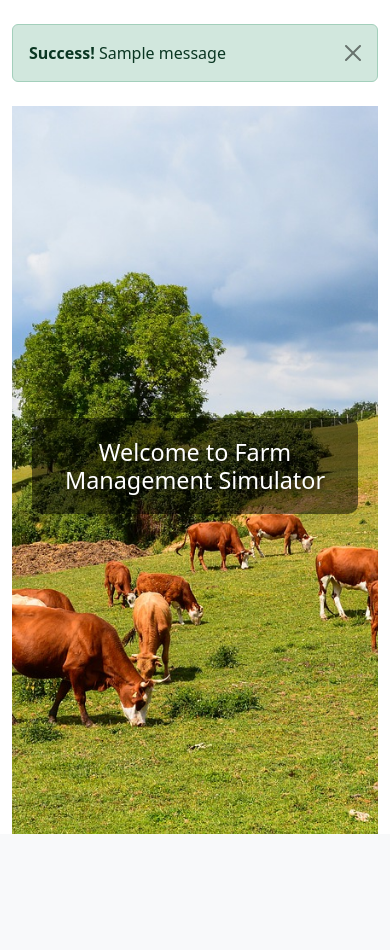
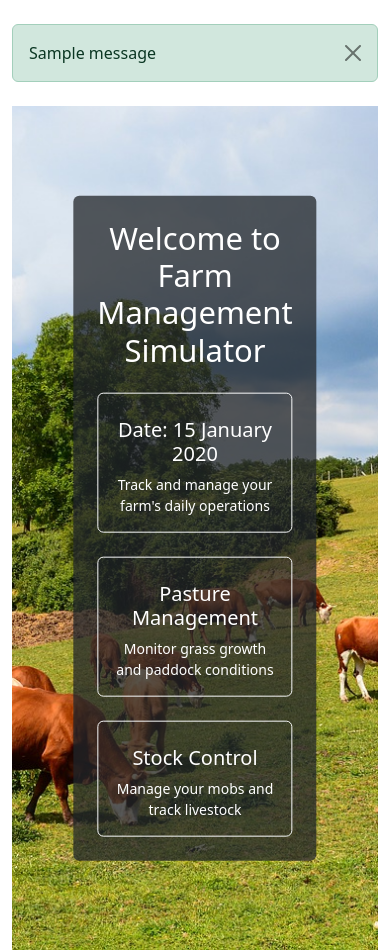
Before and after one commit to Wei-Liu-1161456/fms, a Python web app: template templates/home.html in a window 390 px wide. Shown: the part 143-1093 px from the top of the page. Before the commit the page ends 977 px from the top, so only its background shows below. Run offline with Jinja, Linux system fonts and the light colour scheme; the template is opened without the code that fills it: most values are stand-ins (such as "Sample title", 1, 10 or a date in 2020); one stand-in notice (Sample message) is shown.

Commit message:
Optimizing
Optimizing code, comments, and remove the ID from the UI when add and edit the paddocks.
add new brief description for home page

```diff
--- a/templates/base.html
+++ b/templates/base.html
@@ -4,12 +4,16 @@
     <meta charset="utf-8" />
     <meta name="viewport" content="width=device-width, initial-scale=1.0">
     <title>{% block title %}{% endblock %}</title>
+    <!-- Linking Bootstrap CSS -->
     <link href="https://cdn.jsdelivr.net/npm/bootstrap@5.3.3/dist/css/bootstrap.min.css" rel="stylesheet" integrity="sha384-QWTKZyjpPEjISv5WaRU9OFeRpok6YctnYmDr5pNlyT2bRjXh0JMhjY6hW+ALEwIH" crossorigin="anonymous">
 </head>
 <body>
+    <!-- Main Navbar -->
     <nav class="navbar navbar-expand-lg navbar-light bg-light">
         <div class="container">
+            <!-- Brand Name -->
             <span class="navbar-brand fs-2 fw-bold text-success">Farm Management Simulator</span>
+            <!-- Display Current Date or Fallback -->
             <span class="text-primary fw-bold">
                 {% if get_date() %}
                     Current Date: {{ get_date().strftime('%d %B %Y') }}
@@ -19,13 +23,18 @@
             </span>
         </div>
     </nav>
+
+    <!-- Secondary Navigation Bar -->
     <nav class="navbar navbar-expand-lg navbar-light bg-light">
         <div class="container">
+            <!-- Navbar Toggle for mobile view -->
             <button class="navbar-toggler" type="button" data-bs-toggle="collapse" data-bs-target="#navbarNav" aria-controls="navbarNav" aria-expanded="false" aria-label="Toggle navigation">
                 <span class="navbar-toggler-icon"></span>
             </button>
+            <!-- Collapsible navigation menu -->
             <div class="collapse navbar-collapse" id="navbarNav">
                 <ul class="navbar-nav">
+                    <!-- Navigation links with conditional active class based on request endpoint -->
                     <li class="nav-item">
                         <a class="nav-link {{ 'active bg-success text-white fw-bold' if request.endpoint == 'home' else '' }}" href="{{ url_for('home') }}">Home</a>
                     </li>
@@ -33,7 +42,7 @@
                         <a class="nav-link {{ 'active bg-success text-white fw-bold' if request.endpoint == 'mobs' else '' }}" href="{{ url_for('mobs') }}">Mobs</a>
                     </li>
                     <li class="nav-item">
-                      <a class="nav-link {{ 'active bg-success text-white fw-bold' if request.endpoint == 'stock' else '' }}" href="{{ url_for('stock') }}">Stock</a>
+                        <a class="nav-link {{ 'active bg-success text-white fw-bold' if request.endpoint == 'stock' else '' }}" href="{{ url_for('stock') }}">Stock</a>
                     </li>
                     <li class="nav-item">
                         <a class="nav-link {{ 'active bg-success text-white fw-bold' if request.endpoint == 'paddocks' else '' }}" href="{{ url_for('paddocks') }}">Paddocks</a>
@@ -46,14 +55,16 @@
         </div>
     </nav>
 
-
-    <!-- Alert messages -->
+   <!-- Flash messages (alerts) -->
     <div class="container mt-4">
         {% with messages = get_flashed_messages(with_categories=true) %}
             {% if messages %}
+                <!-- Loop through flash messages and display them -->
                 {% for category, message in messages %}
-                    <div class="alert alert-{{ category }} alert-dismissible fade show" role="alert">
-                        <strong>{{ 'Error!' if category == 'error' else 'Success!' }}</strong> {{ message }}
+                    <div class="alert alert-success alert-dismissible fade show" role="alert">
+                        <!-- Simply display the message without category-specific header -->
+                        {{ message }}
+                        <!-- Close button for the alert -->
                         <button type="button" class="btn-close" data-bs-dismiss="alert" aria-label="Close"></button>
                     </div>
                 {% endfor %}
@@ -61,10 +72,12 @@
         {% endwith %}
     </div>
 
+    <!-- Content block for extending pages -->
     <div class="container mt-4">
         {% block content %}{% endblock %}
     </div>
 
+    <!-- Bootstrap JS bundle -->
     <script src="https://cdn.jsdelivr.net/npm/bootstrap@5.3.3/dist/js/bootstrap.bundle.min.js" integrity="sha384-YvpcrYf0tY3lHB60NNkmXc5s9fDVZLESaAA55NDzOxhy9GkcIdslK1eN7N6jIeHz" crossorigin="anonymous"></script>
 </body>
 </html>
--- a/templates/home.html
+++ b/templates/home.html
@@ -1,47 +1,47 @@
 {% extends "base.html" %}
+
 {% block title %}FMS - Home{% endblock %}
+
 {% block content %}
+<!-- Hero section with background image -->
+<div class="position-relative overflow-hidden" style="height: 100vh;">
+    <!-- Background image -->
+    <img src="{{ url_for('static', filename='cow-5287350_1280.jpg') }}" class="w-100 h-100" style="object-fit: cover;" alt="Farm landscape">
 
-<style>
-    .full-screen-image {
-        position: relative;
-        height: calc(100vh - 116px); /* Adjust this value based on your navbar height */
-        overflow: hidden;
-    }
-    .full-screen-image img {
-        width: 100%;
-        height: 100%;
-        object-fit: cover;
-    }
-    .centered-text {
-        position: absolute;
-        top: 50%;
-        left: 50%;
-        transform: translate(-50%, -50%);
-        text-align: center;
-        width: 100%;
-        padding: 20px;
-    }
-    .welcome-text {
-        font-size: 3vw;
-        color: #ffffff;
-        text-shadow: 2px 2px 4px rgba(0,0,0,0.7);
-        background-color: rgba(0,0,0,0.5);
-        padding: 20px;
-        border-radius: 10px;
-    }
-    @media (max-width: 768px) {
-        .welcome-text {
-            font-size: 6vw;
-        }
-    }
-</style>
+    <!-- Centered content overlay -->
+    <div class="position-absolute top-50 start-50 translate-middle text-center text-white p-4 rounded bg-dark bg-opacity-75" style="max-width: 800px;">
+        <h1 class="display-5 mb-4">Welcome to Farm Management Simulator</h1>
 
-<div class="full-screen-image">
-    <img src="{{ url_for('static', filename='cow-5287350_1280.jpg') }}" alt="Farm landscape">
-    <div class="centered-text">
-        <h1 class="welcome-text">Welcome to Farm Management Simulator</h1>
+        <!-- Introduction cards -->
+        <div class="row g-4 justify-content-center">
+            <div class="col-lg-4 col-md-6">
+                <div class="card h-100 bg-transparent border-light text-white">
+                    <div class="card-body d-flex flex-column">
+                        <i class="bi bi-calendar3 fs-3 mb-2"></i>
+                        <h5 class="card-title">Date: {{ get_date().strftime('%d %B %Y') }}</h5>
+                        <p class="card-text small">Track and manage your farm's daily operations</p>
+                    </div>
+                </div>
+            </div>
+            <div class="col-lg-4 col-md-6">
+                <div class="card h-100 bg-transparent border-light text-white">
+                    <div class="card-body d-flex flex-column">
+                        <i class="bi bi-graph-up fs-3 mb-2"></i>
+                        <h5 class="card-title">Pasture Management</h5>
+                        <p class="card-text small">Monitor grass growth and paddock conditions</p>
+                    </div>
+                </div>
+            </div>
+            <div class="col-lg-4 col-md-6">
+                <div class="card h-100 bg-transparent border-light text-white">
+                    <div class="card-body d-flex flex-column">
+                        <i class="bi bi-collection fs-3 mb-2"></i>
+                        <h5 class="card-title">Stock Control</h5>
+                        <p class="card-text small">Manage your mobs and track livestock</p>
+                    </div>
+                </div>
+            </div>
+        </div>
     </div>
 </div>
-
 {% endblock %}
--- a/templates/paddocks.html
+++ b/templates/paddocks.html
@@ -1,18 +1,20 @@
 {% extends "base.html" %}
 {% block title %}FMS - Paddocks{% endblock %}
-
 {% block content %}
 <div class="card shadow-sm">
+    <!-- Card header for paddocks -->
     <div class="card-header bg-primary text-white">
         <h2 class="mb-0">Paddocks</h2>
     </div>
     <div class="card-body">
+        <!-- Action buttons for adding paddock, moving to next day, and resetting data -->
         <div class="d-flex justify-content-start mb-3">
             <a href="{{ url_for('add_paddock') }}" class="btn btn-primary me-2">Add New Paddock</a>
             <a href="{{ url_for('next_day') }}" class="btn btn-primary me-2">Move to Next Day</a>
             <a href="{{ url_for('reset') }}" class="btn btn-danger" onclick="return confirm('Are you sure you want to reset the data? This action cannot be undone.')">Reset</a>
         </div>
 
+        <!-- Table displaying paddock information -->
         <div class="table-responsive">
             <table class="table table-hover align-middle">
                 <thead class="table-light">
@@ -28,6 +30,7 @@
                 </thead>
                 <tbody>
                     {% for paddock in paddocks %}
+                    <!-- Row color based on DM/ha value for easy identification -->
                     <tr {% if paddock.dm_per_ha < 1500 %}class="table-danger"{% elif paddock.dm_per_ha < 1800 %}class="table-warning"{% else %}class="table-light"{% endif %}>
                         <td>{{ paddock.name }}</td>
                         <td>{{ paddock.area }}</td>
@@ -44,6 +47,7 @@
             </table>
         </div>
 
+        <!-- Explanation of DM/ha ranges with color-coded rows -->
         <div class="mt-3">
             <p>DM/ha (Dry Matter per Hectare): Measures available pasture in kilograms of dry matter per hectare.</p>
             <table class="table table-sm">
```
Also changed, not shown: app.py (+134 -139 lines), templates/add_edit_paddock.html (+4 -16 lines), templates/mobs.html (+8 -3 lines), templates/move_mob.html (+8 -1 lines), templates/stock.html (+5 -4 lines).
